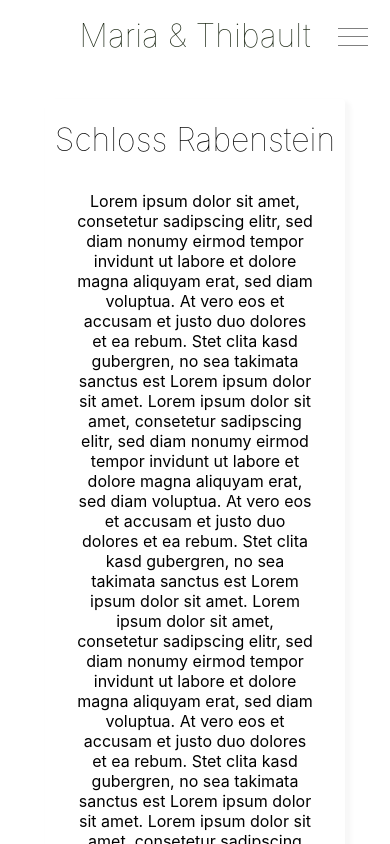
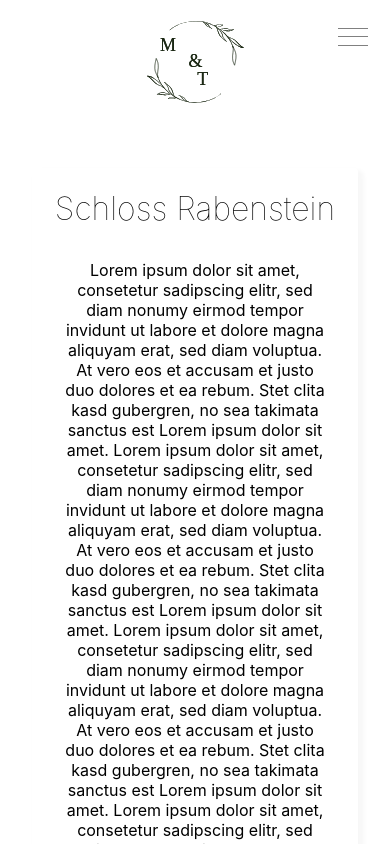
Before and after one commit to Dobherrmann/wedding, a React (Create React App) app: page /Sleep in a window 390 px wide. Shown: the top 844 px of the page. Built offline with nearby package versions, Linux system fonts and the light colour scheme.

Commit message:
add impressum

```diff
--- a/src/App.css
+++ b/src/App.css
@@ -2,4 +2,6 @@
     display: flex;
     flex-direction: column;
     text-align: center;
+    justify-content: space-between;
+    min-height: 100vh;
 }
--- a/src/App.js
+++ b/src/App.js
@@ -7,7 +7,8 @@ import NavBar from './pages/NavBar';
 import Pictures from './pages/Pictures';
 import Daytrips from './pages/DayTripsV2';
 import Sleep from './pages/Sleep';
-
+import Impressum from './pages/Impressum';
+import Footer from './pages/Footer';
 
 import { BrowserRouter as Router, Route } from 'react-router-dom';
 
@@ -16,13 +17,15 @@ function App() {
     <div className="App">
       <Router>
         <NavBar className="header-region" />
+
         <Route exact path='/Wedding' component={Wedding} />
         <Route exact path='/Pictures' component={Pictures} />
         <Route exact path='/Timeline' component={Timeline} />
         <Route exact path='/DayTripsV2' component={Daytrips} />
         <Route exact path='/Sleep' component={Sleep} />
+        <Route exact path='/Impressum' component={Impressum} />
+        <Footer className="footer-region"/>
       </Router>
-
     </div>
   );
 }
--- /dev/null
+++ b/src/pages/Footer.js
@@ -0,0 +1,20 @@
+import React, { Component } from 'react';
+import '../styles/Footer.css';
+import { Link } from 'react-router-dom';
+
+class Footer extends Component {
+    state = {};
+
+    render() {
+        return (
+            <div className="footer-class">
+                < Link to='/Impressum' className="btn-underline-container">
+                    <div className="underline" />
+                    <button className="impressum-button">Impressum</button>
+                </Link>
+            </div>
+        );
+    };
+}
+
+export default Footer;
--- a/src/pages/NavBar.js
+++ b/src/pages/NavBar.js
@@ -1,13 +1,16 @@
 import React, { Component } from 'react';
 import '../styles/NavBar.css';
 import { withRouter, Link } from 'react-router-dom';
+
+import Logo from '../Logo.svg';
+
 
 class NavBar extends Component {
     state = {
         btnIds: ["id-btn-container-ourstory", "id-btn-container-pics", "id-btn-container-timeline", "id-btn-container-travels", "id-btn-container-hotels"],
         btnTexts: ["Unsere Geschichte", "Fotos", "Ablauf", "Ausflüge", "Übernachtungen"],
         btnClasses: ["button", "button", "button", "button", "button"],
-        pageNames: ["/", "/Pictures", "/Timeline", "/DayTripsV2", "/Sleep"],
+        pageNames: ["/Wedding", "/Pictures", "/Timeline", "/DayTripsV2", "/Sleep"],
         navBarExpended: false,
     }
 
@@ -19,7 +22,7 @@ class NavBar extends Component {
         const htmlElement = (
             <div className="nav-container">
                 <div className="nav-ournames">
-                    Maria & Thibault
+                <img src={Logo} className="our-logo" alt="this is car" />
                 </div>
                 <button className="burger-button" onClick={() => this._burgerMenue()} />
                 <div className="btn-group">
@@ -35,7 +38,6 @@ class NavBar extends Component {
         this._getActPage();
         return (
             htmlElement
-
         )
     }
 
--- /dev/null
+++ b/src/styles/Footer.css
@@ -0,0 +1,33 @@
+.footer-class {
+  display: flex;
+  justify-content: center;
+  align-items: center;
+  width: 100vw;
+  height: 48px;
+  /* background-color: aqua; */
+}
+
+.impressum-button {
+  border: none;
+  background-color: transparent;
+  /* border-color: #e4dad0ff; */
+  /* text-decoration: none; */
+  cursor: pointer;
+}
+
+.impressum-button .underline {
+  background-color: #6e7567;
+  width: 65%;
+  animation: example 1s;
+  /* text-decoration: none; */
+}
+
+.btn-underline-container {
+  height: 42px;
+  width: auto;
+  display: flex;
+  flex-direction: column;
+  justify-content: space-evenly;
+  align-items: center;
+  text-decoration: none;
+}
--- /dev/null
+++ b/src/styles/Impressum.css
@@ -0,0 +1,8 @@
+.impressum {
+  text-align: start;
+  padding: 4rem;
+}
+
+h1, h2, h3{
+  font-weight: lighter;
+}
--- a/src/styles/NavBar.css
+++ b/src/styles/NavBar.css
@@ -5,7 +5,14 @@
   position: sticky;
   top: 0px;
   background-color: #fffffff0;
-  z-index: 10;
+  z-index: 1000;
+}
+.our-logo{
+  position: absolute;
+  top:4px;
+  left:72px;
+  width: auto;
+  height: 72px;
 }
 
 .nav-ournames {
@@ -153,9 +160,17 @@
     height: max-content;
   }
 
+  .our-logo{
+    position: relative;
+    top:0px;
+    left:0px;
+    width: auto;
+    height: 148px;
+    margin: -1.75rem 0 -0.5rem 0;
+  }
   .nav-ournames {
     font-size: 2rem;
-    margin: 0 0 0.75rem 0;
+    /* margin: 0 0 0.75rem 0; */
   }
   .btn-group {
     height: max-content;
--- a/src/styles/Sleep.css
+++ b/src/styles/Sleep.css
@@ -48,12 +48,6 @@
 
 @media(max-width:1279px) {
   .sleep-card{
-    width: 72vw;
+    width: 84vw;
   }
 }
-
-@media (max-width: 767.98px) {
-  .sleep-card{
-    width: 72vw;
-  }
-}
```
Also changed, not shown: src/pages/Impressum.js (added, +29 -0 lines), src/Logo.svg (added).
